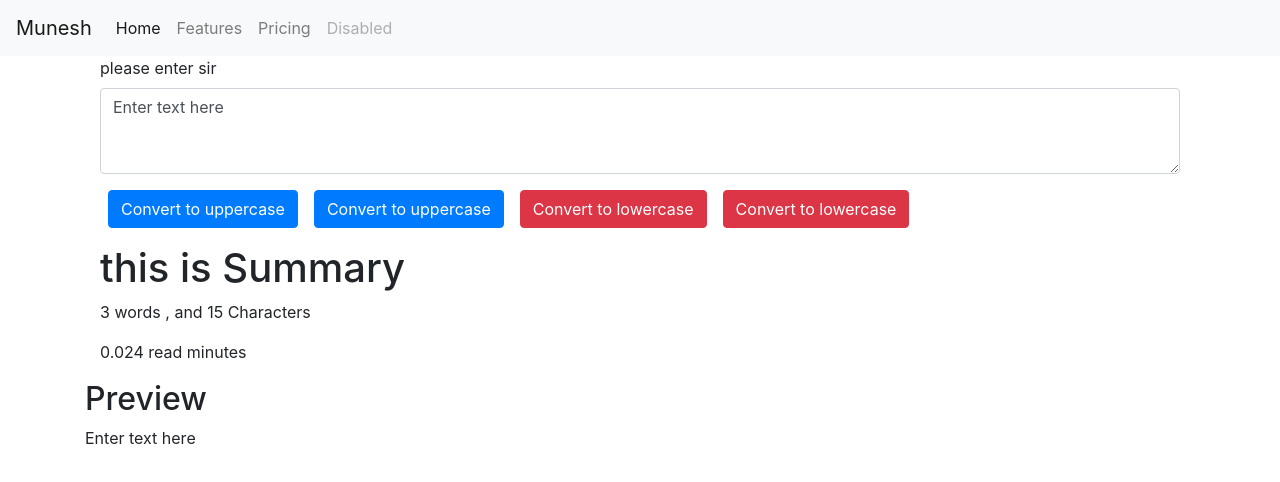
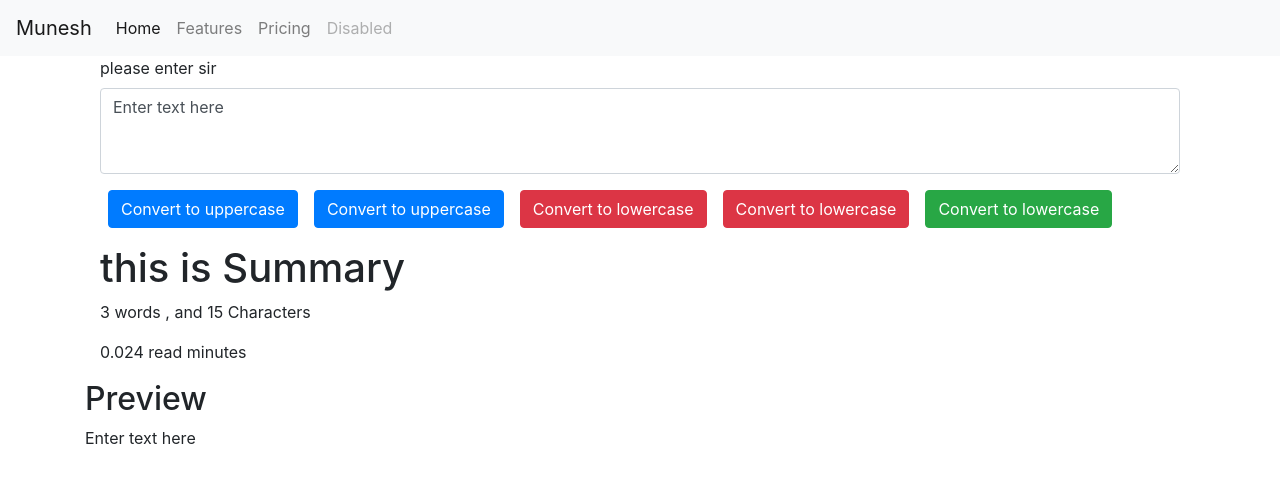
Before and after one commit to bilanadeem/datahere, a React (Create React App) app: page / in a window 1280 px wide. Shown: the top 482 px of the page. Built offline with nearby package versions, Linux system fonts and the light colour scheme.

Commit message:
first commiyt

```diff
--- a/src/components/TextForm.js
+++ b/src/components/TextForm.js
@@ -31,6 +31,7 @@ export default function TextForm
                 <button className="btn btn-primary mx-2" onClick={handleUpClick}>Convert to uppercase</button>
                 <button className="btn btn-danger mx-2" onClick={handleLowClick}>Convert to lowercase</button>
                 <button className="btn btn-danger mx-2" onClick={handleLowClick}>Convert to lowercase</button>
+                <button className="btn btn-success mx-2" onClick={handleLowClick}>Convert to lowercase</button>
             </div>
             <div className="container my-3">
                 <h1>this is Summary</h1>
```
